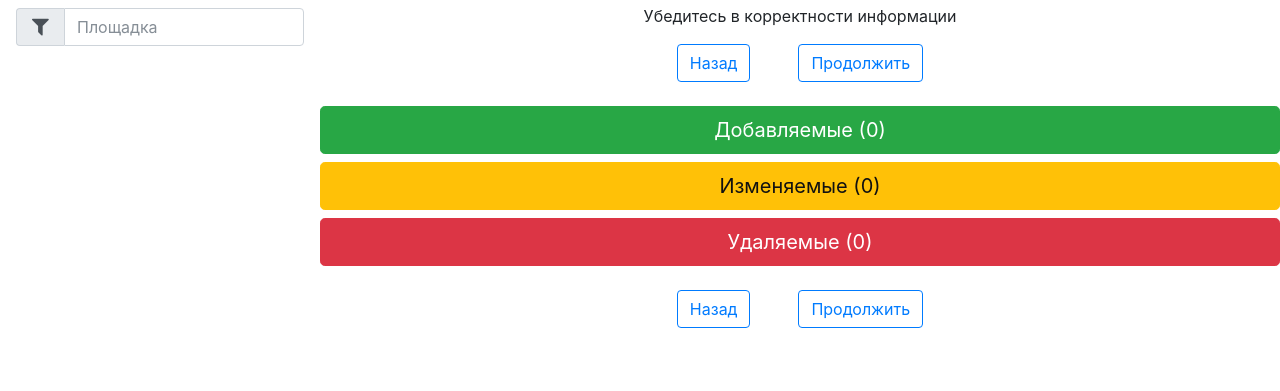
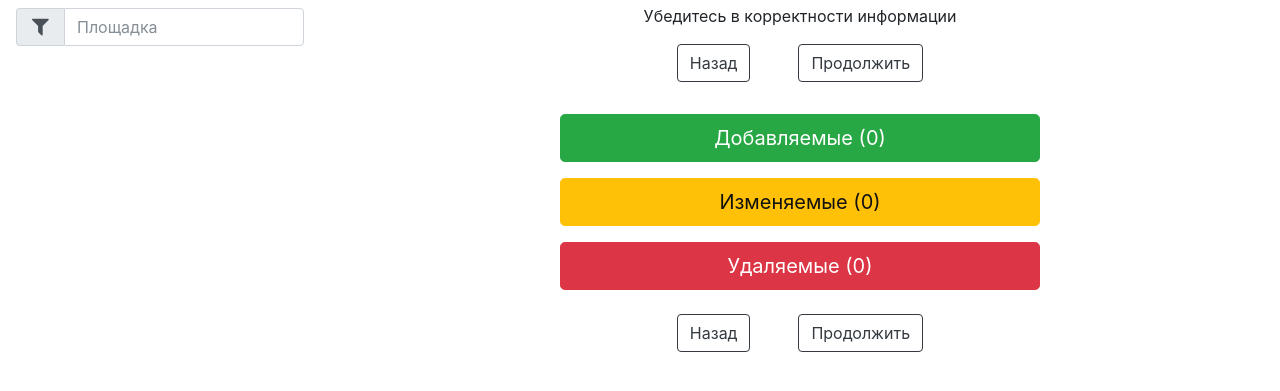
Before and after one commit to alchster/ad-stats, a Python web app: template web/templates/prepare.html in a window 1280 px wide. Shown: the part 71-462 px from the top of the page. Run offline with Jinja, Linux system fonts and the light colour scheme; the template is opened without the code that fills it, so the values that code supplies are empty; some libraries are stand-ins or nearby versions.

Commit message:
added page block for some templates. fixed elements classes on service pages

```diff
--- a/web/templates/404.html
+++ b/web/templates/404.html
@@ -1,5 +1,6 @@
 {% extends "_base.html" %}
 {% block title %}Index - Ad statistics{% endblock %}
+{% block page %}404{% endblock %}
 {% block content %}
 <div class="row justify-content-center">
 	<h1>Ошибка 404</h1>
--- a/web/templates/config.html
+++ b/web/templates/config.html
@@ -6,12 +6,12 @@
   <form class="my-3" method="post" enctype="multipart/form-data" id="form-upload">
     <div class="row justify-content-center my-3">
       <span class='label label-info mr-3 my-3' id="upload-file-name">Файл не выбран</span>
-      <label class="btn btn-primary my-2" for="upload-xlsx">
+      <label class="btn btn-dark my-2" for="upload-xlsx">
         Выберите файл<input type="file" name="file" id="upload-xlsx" style="display:none">
       </label>
     </div>
     <div class="row justify-content-center my-3">
-      <button class="btn btn-primary my-2" id="form-upload-submit">Загрузить</button>
+      <button class="btn btn-dark my-2" id="form-upload-submit">Загрузить</button>
     </div>
   </form>
 </div>
--- a/web/templates/error.html
+++ b/web/templates/error.html
@@ -1,5 +1,6 @@
 {% extends "_base.html" %}
-{% block title %}Error - Ad stats{% endblock %}
+{% block title %}Ошибка - Ad stats{% endblock %}
+{% block page %}error{% endblock %}
 {% block content %}
 <div class="row justify-content-center">
 	<h1>Ошибка</h1>
--- a/web/templates/fetch.html
+++ b/web/templates/fetch.html
@@ -4,7 +4,7 @@
 {% block content %}
 <div class="row justify-content-center mt-5 mb-3">
   <div class="progress w-25 my-2">
-    <div class="progress-bar progress-bar-striped active" id="progress-bar" role="progressbar" aria-valuenow="0" aria-valuemin="0" aria-valuemax="100" style="width: 0%">
+    <div class="progress-bar progress-bar-striped bg-dark active" id="progress-bar" role="progressbar" aria-valuenow="0" aria-valuemin="0" aria-valuemax="100" style="width: 0%">
       <span class="progress-bar-label">0/0</span>
     </div>
   </div>
@@ -15,6 +15,6 @@
   </div>
 </div>
 <div class="row justify-content-center my-4">
-  <button class="btn btn-primary" id="fetch">Обновить статистику</button>
+  <button class="btn btn-dark" id="fetch">Обновить статистику</button>
 </div>
 {% endblock %}
--- a/web/templates/prepare.html
+++ b/web/templates/prepare.html
@@ -6,12 +6,12 @@
   <p class="d-block">Убедитесь в корректности информации</p>
 </div>
 <div class="row justify-content-center">
-  <p class="d-block"><a class="btn btn-outline-primary mr-5" href="config">Назад</a></p>
-  <p class="d-block"><a class="btn btn-outline-primary" href="update">Продолжить</a></p>
+  <p class="d-block"><a class="btn btn-outline-dark mr-5" href="config">Назад</a></p>
+  <p class="d-block"><a class="btn btn-outline-dark" href="update">Продолжить</a></p>
 </div>
 {% for cls, table in { "btn-success": { "id": "table-added", "text": "text-success", "name": "Добавляемые", "values": separator.added, }, "btn-warning": { "id": "table-modified", "text": "text-warning", "name": "Изменяемые", "values": separator.modified, }, "btn-danger" : { "id": "table-deleted", "text": "text-danger", "name": "Удаляемые", "values": separator.removed } }.items() %}
-<div class="row justify-content-center my-2">
-  <a class="btn btn-lg btn-block {{ cls }}" data-toggle="collapse" href="#{{ table["id"] }}" aria-expanded="false" aria-controls="{{ table["id"] }}">
+<div class="row justify-content-center my-3">
+  <a class="btn btn-lg btn-block {{ cls }} w-50" data-toggle="collapse" href="#{{ table["id"] }}" aria-expanded="false" aria-controls="{{ table["id"] }}">
       {{ table["name"] }} ({{ table["values"]|length }})
     </a>
   </p>
@@ -40,7 +40,7 @@
 </div>
 {% endfor %}
 <div class="row justify-content-center mt-4">
-  <p class="d-block"><a class="btn btn-outline-primary mr-5" href="config">Назад</a></p>
-  <p class="d-block"><a class="btn btn-outline-primary" href="update">Продолжить</a></p>
+  <p class="d-block"><a class="btn btn-outline-dark mr-5" href="config">Назад</a></p>
+  <p class="d-block"><a class="btn btn-outline-dark" href="update">Продолжить</a></p>
 </div>
 {% endblock %}
--- a/web/templates/success.html
+++ b/web/templates/success.html
@@ -1,5 +1,6 @@
 {% extends "_base.html" %}
-{% block title %}Success - Ad statistics{% endblock %}
+{% block title %}Успех - Ad stats{% endblock %}
+{% block page %}success{% endblock %}
 {% block content %}
 <div class="row justify-content-center">
 	<p>Операция успешно завершена</p>
```
